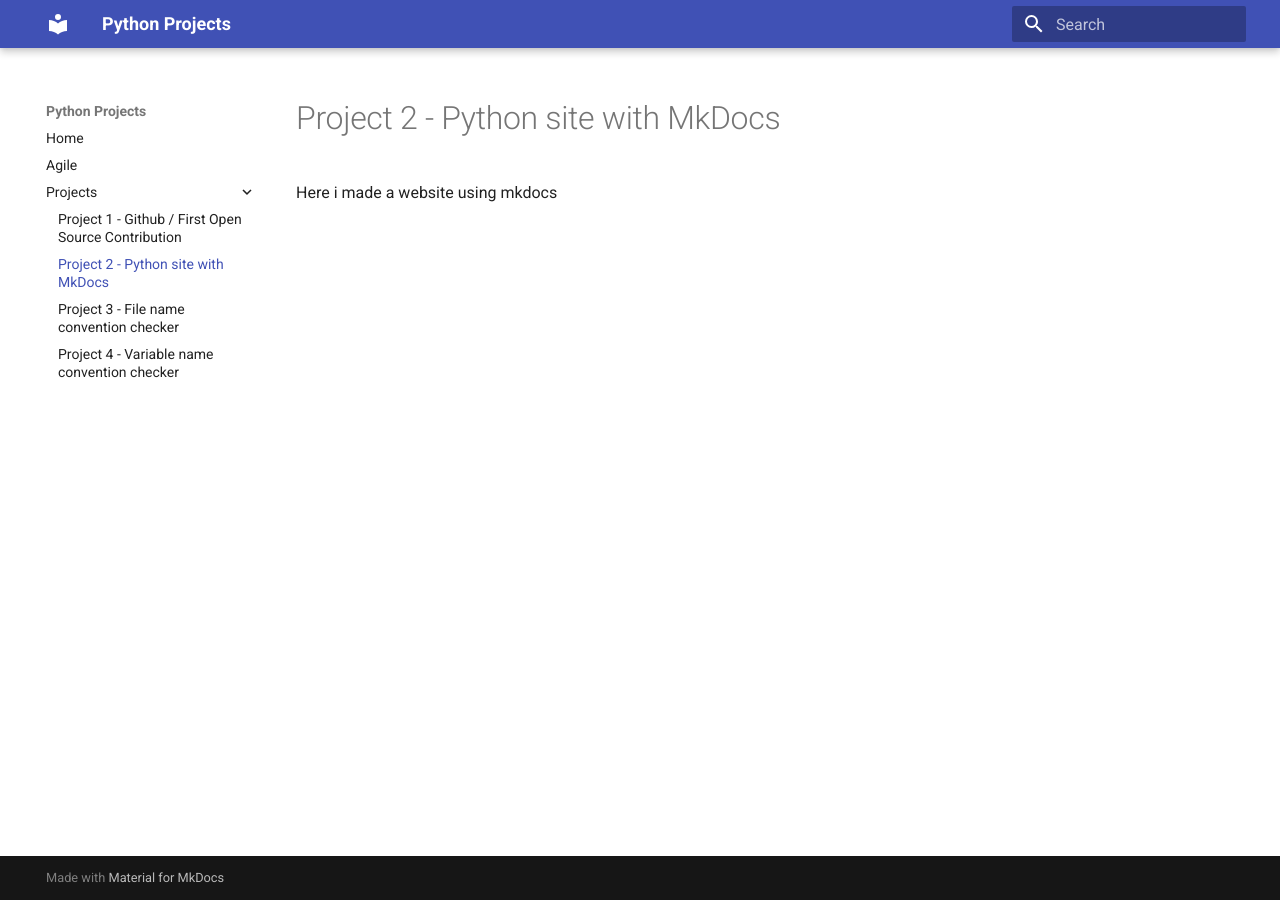
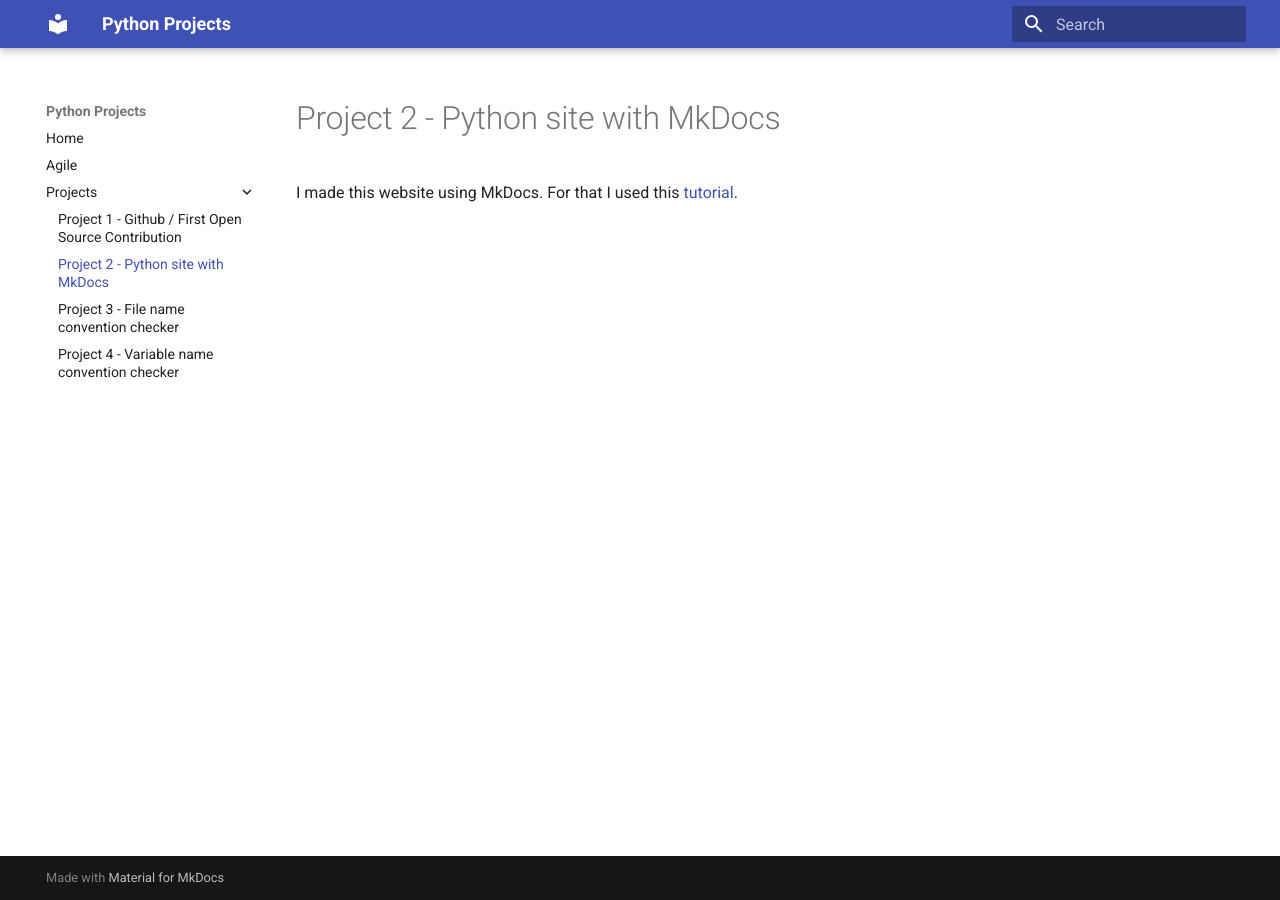
Before and after one commit to milagro2/pythonsite, an MkDocs documentation site: the page built from docs/project2.md, in a window 1280 px wide. Built offline with MkDocs 1.6.1 and Material for MkDocs 9.7.7, drawn with Linux system fonts in a browser that asks for light colours.

Commit message:
Update project2.md

```diff
--- a/docs/project2.md
+++ b/docs/project2.md
@@ -1 +1 @@
-Here i made a website using mkdocs
+I made this website using MkDocs. For that I used this [tutorial](https://www.mkdocs.org/getting-started/).
```
